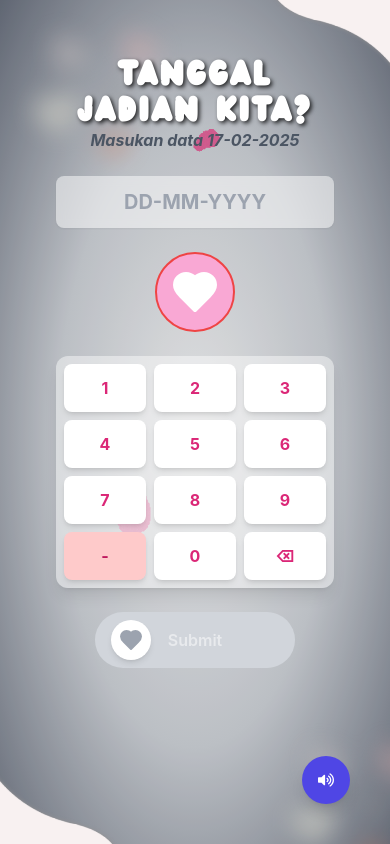
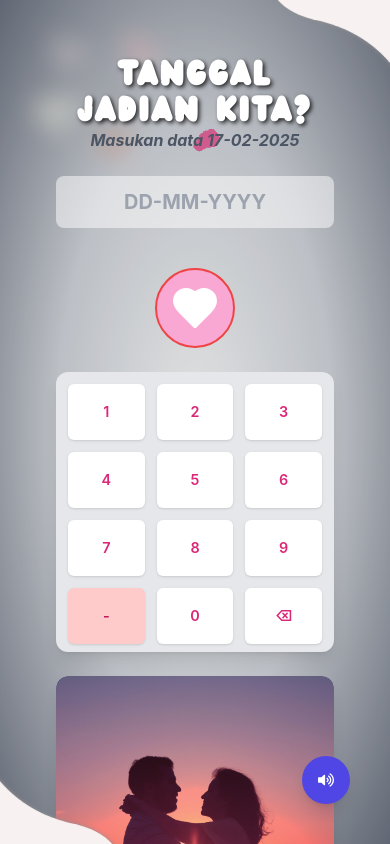
Before and after one commit to giraldi07/valentine-day-react, a React (Vite) app: page /date-input2 in a window 390 px wide. Built offline with nearby package versions, Linux system fonts and the light colour scheme.

Commit message:
perbaikan page 2

```diff
--- a/src/components/new-comp/HeartBar.tsx
+++ b/src/components/new-comp/HeartBar.tsx
@@ -1,20 +1,23 @@
-import React from 'react';
-import { useSpring, animated } from '@react-spring/web';
-import { Heart } from 'lucide-react';
-import type { HeartBarProps } from '../../types/index';
+import React from "react";
+import { useSpring, animated } from "@react-spring/web";
+import { Heart } from "lucide-react";
+import type { HeartBarProps } from "../../types/index";
 
 const HeartBar: React.FC<HeartBarProps> = ({ fillPercentage }) => {
   const fillProps = useSpring({
     height: `${fillPercentage}%`,
-    config: { tension: 300, friction: 20 }
+    config: { tension: 300, friction: 20 },
   });
 
   return (
-    <div className="relative w-20 h-20 lg:h-64 bg-pink-300 border-2 border-red-500 rounded-full mx-auto overflow-hidden">
+    <div className="relative w-20 h-20 sm:w-24 sm:h-24 md:w-28 md:h-28 lg:w-20 lg:h-64 bg-pink-300 border-2 border-red-500 rounded-full mx-auto overflow-hidden aspect-square">
+      {/* Bagian yang terisi */}
       <animated.div
         style={fillProps}
         className="absolute bottom-0 w-full bg-gradient-to-t from-red-500 to-pink-400"
       />
+
+      {/* Ikon hati di tengah */}
       <div className="absolute top-1/2 left-1/2 transform -translate-x-1/2 -translate-y-1/2">
         <Heart className="w-12 h-12 text-white" fill="white" />
       </div>
--- a/src/components/new-comp/Numpad.tsx
+++ b/src/components/new-comp/Numpad.tsx
@@ -10,11 +10,13 @@ const Numpad: React.FC<NumpadProps> = ({ onDateSubmit, onInputChange, currentInp
   const audioRef = useRef<HTMLAudioElement>(null);
 
   const handleClick = (value: string) => {
+    // Putar suara tanpa blocking eksekusi lain
     if (audioRef.current) {
       audioRef.current.currentTime = 0;
-      audioRef.current.play();
+      audioRef.current.play().catch(() => {});
     }
 
+    requestAnimationFrame(() => {
       if (value === "⌫") {
         onInputChange(currentInput.slice(0, -1));
       } else {
@@ -27,24 +29,25 @@ const Numpad: React.FC<NumpadProps> = ({ onDateSubmit, onInputChange, currentInp
           }
         }
       }
+    });
   };
 
   return (
-    <div className="grid grid-cols-3 auto-cols-fr gap-2 sm:gap-4 p-2 sm:p-4 bg-white/45 rounded-xl shadow-lg max-w-xs sm:max-w-sm md:max-w-md mx-auto">
+    <div className="relative w-full grid grid-cols-3 p-3 gap-3 max-w-xs mx-auto h-[280px] bg-gray-200 rounded-xl shadow-lg overflow-hidden">
       {/* Audio untuk efek suara */}
       <audio ref={audioRef} src={soundClick} preload="auto"></audio>
 
       {buttons.map((btn) => (
         <motion.button
           key={btn}
-          whileHover={{ scale: 1.1 }}
-          whileTap={{ scale: 0.9 }}
-          transition={{ type: "spring", stiffness: 300, damping: 20 }}
+          whileHover={{ scale: 1.03 }} // Hover lebih responsif
+          whileTap={{ scale: 0.95 }} // Tap lebih cepat
+          transition={{ duration: 0.05, ease: "easeOut" }} // Animasi tap lebih instan
           className={`
-            w-full h-12 sm:h-16 md:h-20 lg:h-16 aspect-square rounded-lg font-bold min-w-0
-            text-[clamp(1rem,2vw,1.5rem)] sm:text-xl
+            w-full h-14 sm:h-14 md:h-14 lg:h-14 rounded-md font-semibold
+            text-[clamp(0.9rem,2vw,1.3rem)] sm:text-lg
             ${btn === "-" ? "bg-red-200 text-pink-700" : "bg-white text-pink-600"}
-            shadow-md hover:shadow-lg transition-all duration-500
+            shadow hover:shadow-md transition-all duration-100
             active:bg-pink-100
           `}
           onClick={() => handleClick(btn)}
--- a/src/components/new-comp/SubmitButton.tsx
+++ b/src/components/new-comp/SubmitButton.tsx
@@ -14,7 +14,6 @@ const SubmitButton: React.FC<SubmitButtonProps> = ({ isEnabled, onClick }) => {
     if (isEnabled) {
       setIsClicked(true);
       onClick();
-      setTimeout(() => setIsClicked(false), 300); // Reset animasi setelah 300ms
     }
   };
 
@@ -22,7 +21,7 @@ const SubmitButton: React.FC<SubmitButtonProps> = ({ isEnabled, onClick }) => {
     <motion.button
       onClick={handleClick}
       className={`
-        relative w-full max-w-[200px] h-14 rounded-full
+        relative w-full max-w-[150px] h-14 rounded-full
         flex items-center px-4 py-2 text-base sm:text-lg
         transition-colors duration-300
         ${isEnabled
@@ -38,10 +37,9 @@ const SubmitButton: React.FC<SubmitButtonProps> = ({ isEnabled, onClick }) => {
           flex items-center justify-center
           shadow-md
         `}
-        animate={{
-          x: isClicked ? '160%' : '0%'
-        }}
-        transition={{ type: "spring", stiffness: 300, damping: 25 }}
+        animate={isClicked ? { x: ['0%', '160%', '0%'] } : { x: '0%' }} // Bergulir ke kanan lalu kembali ke kiri
+        transition={{ duration: 0.6, ease: "easeInOut" }} // Durasi lebih smooth
+        onAnimationComplete={() => setIsClicked(false)} // Reset setelah animasi selesai
       >
         <Heart
           className={`w-6 h-6 ${isEnabled ? 'text-pink-500' : 'text-gray-400'}`}
@@ -49,7 +47,7 @@ const SubmitButton: React.FC<SubmitButtonProps> = ({ isEnabled, onClick }) => {
         />
       </motion.div>
       <span className={`
-        absolute left-1/2 -translate-x-1/2
+        absolute left-24 -translate-x-1/2
         text-white font-semibold
         ${isEnabled ? 'opacity-100' : 'opacity-50'}
       `}>
--- a/src/components/new-comp/ValentineCard.tsx
+++ b/src/components/new-comp/ValentineCard.tsx
@@ -1,36 +1,77 @@
-import React from 'react';
-import { motion } from 'framer-motion';
-import { Heart } from 'lucide-react';
+import React, { useState } from 'react';
+import { motion, AnimatePresence } from 'framer-motion';
+import { X } from 'lucide-react';
+import ImagePage2 from '../../assets/images/upload-foto/sweetlove.jpg';
 
 const ValentineCard: React.FC = () => {
+  const [isHovered, setIsHovered] = useState(false);
+  const [isModalOpen, setIsModalOpen] = useState(false);
+
   return (
+    <>
+      {/* Kartu Valentine */}
       <motion.div
         initial={{ scale: 0.95, opacity: 0 }}
         animate={{ scale: 1, opacity: 1 }}
         transition={{ duration: 0.5 }}
-      className="relative w-full max-w-xs mx-auto bg-white rounded-xl shadow-lg overflow-hidden"
+        className="relative w-full max-w-xs mx-auto h-[280px] bg-white rounded-xl shadow-lg overflow-hidden cursor-pointer"
+        onMouseEnter={() => setIsHovered(true)}
+        onMouseLeave={() => setIsHovered(false)}
       >
-      <div className="relative h-40 sm:h-52">
+        {/* Bagian Gambar */}
+        <div className="relative h-full" onClick={() => setIsModalOpen(true)}>
           <img
-          src="https://images.unsplash.com/photo-1518199266791-5375a83190b7?w=500&auto=format&fit=crop&q=30"
+            src={ImagePage2}
             alt="Valentine"
             className="w-full h-full object-cover"
           />
           <div className="absolute inset-0 bg-gradient-to-t from-pink-500/50 to-transparent" />
-        <Heart
-          className="absolute bottom-3 right-3 w-6 h-6 text-white"
-          fill="white"
-        />
         </div>
-      <div className="p-4">
-        <h3 className="text-lg font-semibold text-pink-600 mb-1">
+
+        {/* Konten (Muncul saat Hover) */}
+        <motion.div
+          initial={{ opacity: 0, y: 10 }}
+          animate={{ opacity: isHovered ? 1 : 0, y: isHovered ? 0 : 10 }}
+          transition={{ duration: 0.3 }}
+          className="absolute bottom-0 left-0 right-0 p-4 text-center bg-white/90 backdrop-blur-sm"
+        >
+          <h3 className="text-md md:text-lg font-semibold text-pink-600 mb-1">
             Our Love Story
           </h3>
-        <p className="text-sm text-gray-600">
+          <p className="text-[13px] text-gray-600">
             Every moment with you is a beautiful page in our story. Let's continue writing our journey together.
           </p>
+        </motion.div>
+      </motion.div>
+
+      {/* Modal untuk Gambar */}
+      <AnimatePresence>
+        {isModalOpen && (
+          <motion.div
+            initial={{ opacity: 0, scale: 0.8 }}
+            animate={{ opacity: 1, scale: 1 }}
+            exit={{ opacity: 0, scale: 0.8 }}
+            transition={{ duration: 0.3 }}
+            className="fixed inset-0 bg-black/70 flex justify-center items-center z-50"
+            onClick={() => setIsModalOpen(false)}
+          >
+            <div className="relative w-[90%] max-w-lg p-2">
+              <motion.img
+                src={ImagePage2}
+                alt="Valentine"
+                className="w-full h-auto max-h-[80vh] rounded-lg shadow-lg"
+              />
+              <button
+                className="absolute top-3 right-3 bg-red-600 text-white p-2 rounded-full"
+                onClick={() => setIsModalOpen(false)}
+              >
+                <X size={20} />
+              </button>
             </div>
           </motion.div>
+        )}
+      </AnimatePresence>
+    </>
   );
 };
 
--- a/src/index.css
+++ b/src/index.css
@@ -10,6 +10,8 @@ body {
   -webkit-font-smoothing: antialiased;
   -moz-osx-font-smoothing: grayscale;
 }
+
+
 
 .music-background {
   position: fixed;
--- a/src/pages/DateInput2.tsx
+++ b/src/pages/DateInput2.tsx
@@ -1,22 +1,19 @@
-import React, { useState } from 'react';
+import React, { useState, useRef } from 'react';
 import { useNavigate } from 'react-router-dom';
-import { motion, AnimatePresence } from 'framer-motion';
+import { motion } from 'framer-motion';
 import Numpad from '../components/new-comp/Numpad';
 import HeartBar from '../components/new-comp/HeartBar';
 import SubmitButton from '../components/new-comp/SubmitButton';
 import ValentineCard from '../components/new-comp/ValentineCard';
 import HeartSpread from '../components/new-comp/HeartSpread';
 import BgAnimImage2 from '../assets/images/gif/flower.gif';
-import FrameLeft from '../assets/images/frame-left.svg'; // Import frame kiri
-import FrameRight from '../assets/images/frame-right.svg'; // Import frame kanan
+import FrameLeft from '../assets/images/frame-left.svg';
+import FrameRight from '../assets/images/frame-right.svg';
 import LoveDenyut from '../assets/images/gif/love-denyut.gif';
-
-// Import file suara
 import wrongSound from '../assets/audio/wrong.mp3';
 import successSound from '../assets/audio/success.mp3';
 import FrameSlide from '../components/new-comp/FrameSlide';
-import clickSound from '../assets/audio/tap.mp3'; // Import file suara
-
+import clickSound from '../assets/audio/tap.mp3';
 
 const CORRECT_DATE = '17-02-2025';
 
@@ -25,10 +22,12 @@ const DateInput2: React.FC = () => {
   const [fillPercentage, setFillPercentage] = useState(0);
   const [isShaking, setIsShaking] = useState(false);
   const [showHearts, setShowHearts] = useState(false);
-  const [isExiting, setIsExiting] = useState(false);
-  const [isError, setIsError] = useState(false);
-  const [showValentineCard, setShowValentineCard] = useState(false); // State baru untuk mengontrol tampilan ValentineCard
+  const [isError, setIsError] = useState(false); // State untuk error
   const navigate = useNavigate();
+
+  const wrongAudioRef = useRef(new Audio(wrongSound));
+  const successAudioRef = useRef(new Audio(successSound));
+  const clickAudioRef = useRef(new Audio(clickSound));
 
   const handleInputChange = (value: string) => {
     setCurrentInput(value);
@@ -36,97 +35,65 @@ const DateInput2: React.FC = () => {
   };
 
   const handleSubmit = () => {
+    clickAudioRef.current.play(); // Mainkan suara klik
+
     if (currentInput === CORRECT_DATE) {
+      successAudioRef.current.play(); // Mainkan suara sukses
       setShowHearts(true);
-      setIsExiting(true);
-      new Audio(successSound).play(); // Play success sound
+
       setTimeout(() => {
-        setShowValentineCard(true); // Tampilkan ValentineCard setelah 1 detik
-      }, 1000);
+        navigate('/days-of-love', {
+          state: { date: CORRECT_DATE },
+        });
+      }, 1500); // Beri jeda agar animasi terlihat sebelum navigasi
     } else {
       setIsShaking(true);
-      setIsError(true);
-      new Audio(wrongSound).play(); // Play error sound
+      setIsError(true); // Set state error ke true
+      wrongAudioRef.current.play(); // Mainkan suara salah
       setFillPercentage(0);
+
       setTimeout(() => {
         setIsShaking(false);
-        setIsError(false);
+        setIsError(false); // Set state error ke false setelah animasi selesai
         setCurrentInput('');
-      }, 1000); // Durasi efek error (1 detik)
+      }, 1000);
     }
   };
 
-  const handleContinue = () => {
-    new Audio(clickSound).play(); // Play suara saat tombol di-click
-    navigate('/days-of-love', {
-      state: { date: CORRECT_DATE }, // Kirim tanggal ke halaman tujuan
-    });
-  };
-
-
   return (
     <FrameSlide direction="down" duration={1} perspective={1500}>
+      <div className={`min-h-screen h-full w-full bg-gradient-radial from-gray-50 via-gray-300 to-gray-500 p-4 sm:p-6 md:p-8 flex flex-col ${isError ? 'error-effect' : ''}`}>
+        {/* Animasi Love Denyut */}
+        <img src={LoveDenyut} alt="Love Denyut" className="absolute z-0 opacity-50 blur-md w-[40vw]" />
+        <img src={FrameLeft} alt="Frame Left" className="fixed left-[-10vw] bottom-[-20vw] w-[50vw] z-50 pointer-events-none" />
+        <img src={FrameRight} alt="Frame Right" className="fixed right-[-10vw] top-[-20vw] w-[50vw] z-50 pointer-events-none" />
 
-      <div className={`min-h-screen bg-gradient-radial from-gray-50 via-gray-300 to-gray-500 p-4 sm:p-6 md:p-8 flex flex-col ${isError ? 'error-effect' : ''}`}>
-        <img
-          src={LoveDenyut}
-          alt="Love Denyut"
-          className="absolute z-0 opacity-50 blur-md w-[40vw]"
-        />
-
-        <img
-          src={LoveDenyut}
-          alt="Love Denyut"
-          className="absolute z-0 opacity-50 blur-md w-[40vw] right-[-10vw] bottom-[-10vw]"
-        />
-
-
-        {/* Frame SVG - Pojok Kiri Bawah */}
-        <img
-          src={FrameLeft}
-          alt="Frame Left"
-          className="fixed left-[-10vw] bottom-[-20vw] w-[50vw] z-40"
-        />
-
-        {/* Frame SVG - Pojok Kanan Atas */}
-        <img
-          src={FrameRight}
-          alt="Frame Right"
-          className="fixed right-[-10vw] top-[-20vw] w-[50vw] z-40"
-        />
-
-        {/* Background Animasi */}
-        <motion.div
-          className="fixed inset-0 w-full h-full z-0"
+        {/* Animasi Bunga */}
+        <motion.img
+          src={BgAnimImage2}
+          alt="Background Animation"
+          className="fixed inset-0 w-full h-full object-cover z-0"
           initial={{ opacity: 0 }}
           animate={{ opacity: 1 }}
           transition={{ delay: 0.5 }}
-        >
-          <img
-            src={BgAnimImage2}
-            alt="Background Animation"
-            className="w-full h-full object-cover"
         />
+
         {/* Overlay Semi-Transparan */}
-          <div className="absolute inset-0 bg-black bg-opacity-10"></div>
-        </motion.div>
+        <div className="fixed inset-0 bg-black bg-opacity-10 z-0"></div>
 
-        <AnimatePresence>
-          {!isExiting && (
+        {/* Konten Utama */}
         <motion.div
-              key="content"
           initial={{ opacity: 1 }}
-              exit={{ opacity: 0, transition: { duration: 1 } }}
           animate={{
             scale: isShaking ? [1, 0.98, 1.02, 0.98, 1] : 1, // Efek getar yang halus
             x: isShaking ? [-5, 5, -5, 5, 0] : 0, // Efek getar horizontal
           }}
-              transition={{ duration: 0.5, ease: 'easeInOut' }} // Transisi halus
-              className="max-w-4xl mx-auto p-10 md:p-12 lg:p-2 w-full flex-grow flex flex-col z-40 h-screen overflow-y-auto"
+          transition={{ duration: 0.5 }}
+          className="max-w-4xl mx-auto p-10 md:p-12 lg:p-2 w-full min-h-screen h-full flex-grow flex flex-col z-40 overflow-y-auto overscroll-contain"
         >
+
           {/* Judul */}
           <div className="text-center mt-0 lg:mt-6 mb-6 sm:mb-8 z-40 relative">
-                {/* Teks Putih (Utama) */}
             <motion.h1
               initial={{ y: -20, opacity: 0 }}
               animate={{ y: 0, opacity: 1 }}
@@ -134,8 +101,8 @@ const DateInput2: React.FC = () => {
               className="text-3xl md:text-4xl font-bold text-white mb-0 text-center relative z-30"
               style={{
                 fontFamily: 'Wedges',
-                    textShadow: '2px 2px 4px rgba(0, 0, 0, 0.8)', // Menambahkan efek bayangan untuk dimensi
-                    letterSpacing: '0.1em', // Mengatur jarak antar huruf
+                textShadow: '2px 2px 4px rgba(0, 0, 0, 0.8)',
+                letterSpacing: '0.1em',
               }}
             >
               Tanggal Jadian Kita?
@@ -149,81 +116,43 @@ const DateInput2: React.FC = () => {
               type="text"
               value={currentInput}
               readOnly
-                  className="text-xl sm:text-2xl font-bold text-pink-600 bg-white/50 backdrop-blur-sm rounded-lg py-3 px-4 text-center w-full outline-none shadow-sm"
+              className={`text-xl sm:text-2xl font-bold text-pink-600 bg-white/50 backdrop-blur-sm rounded-lg py-3 px-4 text-center w-full ${
+                isError ? 'border-2 border-red-500' : ''
+              }`}
               placeholder="DD-MM-YYYY"
             />
           </div>
 
           {/* Baris Horizontal untuk Card Foto, Chart Bar, dan Numpad */}
-              <div className="flex flex-col lg:flex-row items-center justify-center gap-6 lg:gap-8 mb-6">
-                {/* Card Foto */}
-                <div className="hidden lg:block">
+          <div className="flex flex-col md:flex-row items-center justify-center mt-4 gap-6 md:gap-4 w-full">
+            {/* Valentine Card di kiri pada desktop */}
+            <div className="w-full lg:w-1/3 order-3 md:order-none flex justify-center lg:justify-end">
               <ValentineCard />
             </div>
 
-                {/* Chart Bar */}
-                <div className="w-20 sm:w-24">
+            {/* Chart Bar tetap di tengah */}
+            <div className="w-20 sm:w-24 order-1 md:order-none lg:w-24 flex justify-center">
               <HeartBar fillPercentage={fillPercentage} />
             </div>
 
-                {/* Numpad */}
-                <div className="w-full max-w-sm">
-                  <Numpad
-                    onDateSubmit={() => {}}
-                    onInputChange={handleInputChange}
-                    currentInput={currentInput}
-                  />
+            {/* Numpad di kanan pada desktop */}
+            <div className="w-full max-w-sm order-2 md:order-none lg:w-1/3 flex justify-center lg:justify-start">
+              <Numpad onDateSubmit={() => {}} onInputChange={handleInputChange} currentInput={currentInput} />
             </div>
           </div>
 
+
+
           {/* Submit Button */}
-              <div className="w-full max-w-md mx-auto flex justify-center">
-                <SubmitButton
-                  isEnabled={currentInput.length === 10}
-                  onClick={handleSubmit}
-                />
+          <div className="w-full max-w-md mx-auto flex justify-center mt-12">
+            <SubmitButton isEnabled={currentInput.length === 10} onClick={handleSubmit} />
           </div>
         </motion.div>
-          )}
-        </AnimatePresence>
 
         {/* Heart Spread Animation */}
         <HeartSpread show={showHearts} />
-
-        {/* Overlay dan ValentineCard */}
-        <AnimatePresence>
-          {showValentineCard && (
-            <motion.div
-              initial={{ opacity: 0 }}
-              animate={{ opacity: 1 }}
-              exit={{ opacity: 0 }}
-              transition={{ duration: 0.5 }}
-              className="fixed inset-0 bg-black bg-opacity-50 backdrop-blur-md flex items-center justify-center"
-            >
-              <motion.div
-                initial={{ scale: 0.8, opacity: 0 }}
-                animate={{ scale: 1, opacity: 1 }}
-                exit={{ scale: 0.8, opacity: 0 }}
-                transition={{ duration: 0.5 }}
-                className="bg-white/40 rounded-lg p-6 max-w-[90%] md:max-w-sm w-full"
-              >
-                <ValentineCard />
-                <button
-                  onClick={handleContinue}
-                  className="mt-4 w-full bg-red-500 text-white py-2 rounded-lg hover:bg-red-600 transition-colors"
-                  style={{ fontFamily: 'Lobster Two, cursive' }}
-                >
-                  Continue
-                </button>
-              </motion.div>
-            </motion.div>
-          )}
-        </AnimatePresence>
       </div>
-
     </FrameSlide>
-
-
   );
 };
 
```
Also changed, not shown: src/assets/images/upload-foto/sweetlove.jpg (added). Lines whose indentation alone changed are shown as unchanged.
